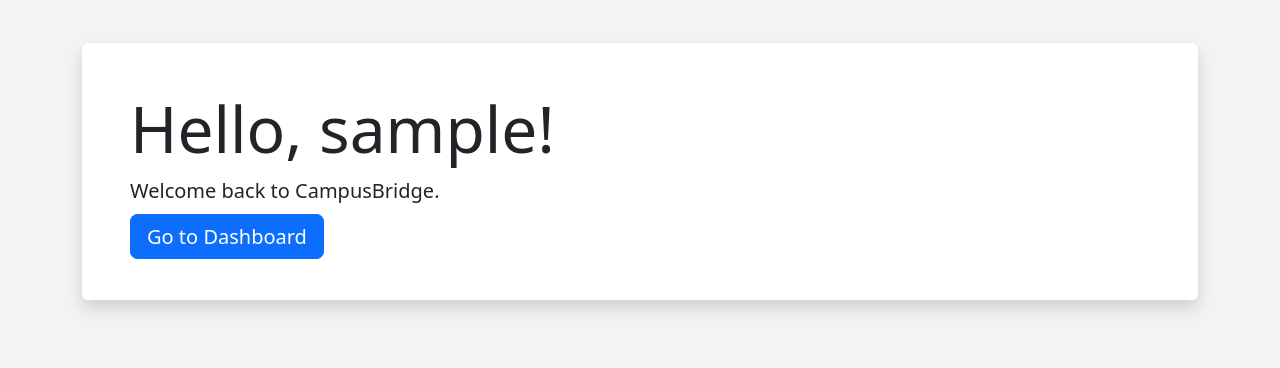
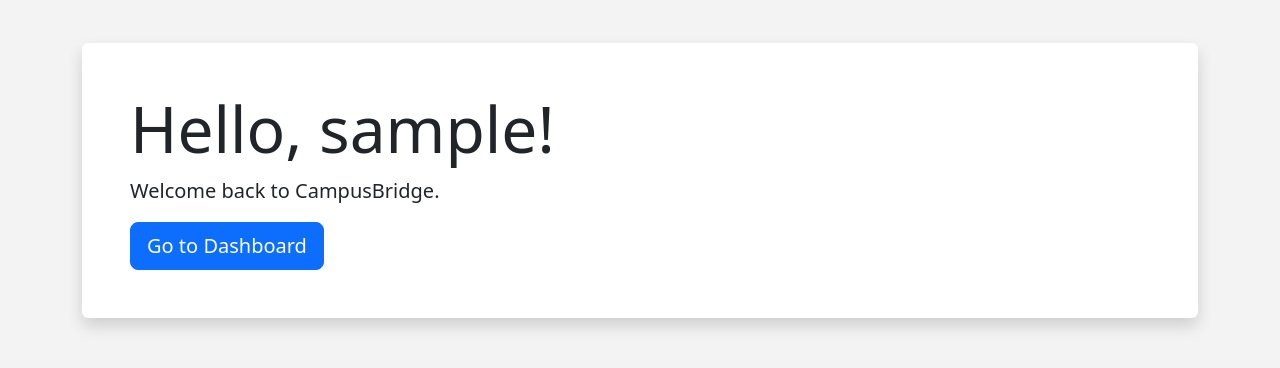
Before and after one commit to rshaz2713/CampusBridge, a Django app: page / in a window 1280 px wide. Shown: the part 75-443 px from the top of the page. Run offline with Django 4.2, Linux system fonts and the light colour scheme; the visitor is signed in with stand-in values (Sample User, id 1).

Commit message:
Fix Go to Dashboard button layout

```diff
--- a/templates/core/home.html
+++ b/templates/core/home.html
@@ -10,7 +10,7 @@
             {% if user.is_authenticated %}
                 <h1 class="display-3 text-sm-start text-center">Hello, {{ user.username }}!</h1>
                 <p class="lead text-sm-start text-center">Welcome back to CampusBridge.</p>
-                <a href="{% url 'dashboard_home' %}" class="btn btn-primary btn-lg mt-3 d-sm-inline d-block">Go to Dashboard</a>
+                <a href="{% url 'dashboard_home' %}" class="btn btn-primary btn-lg d-sm-inline-block d-block">Go to Dashboard</a>
             {% else %}
                 <h1 class="display-3 text-sm-start text-center">Welcome to CampusBridge</h1>
                 <p class="lead text-sm-start text-center">This portal centralizes academic and campus resources in one place.</p>
```
